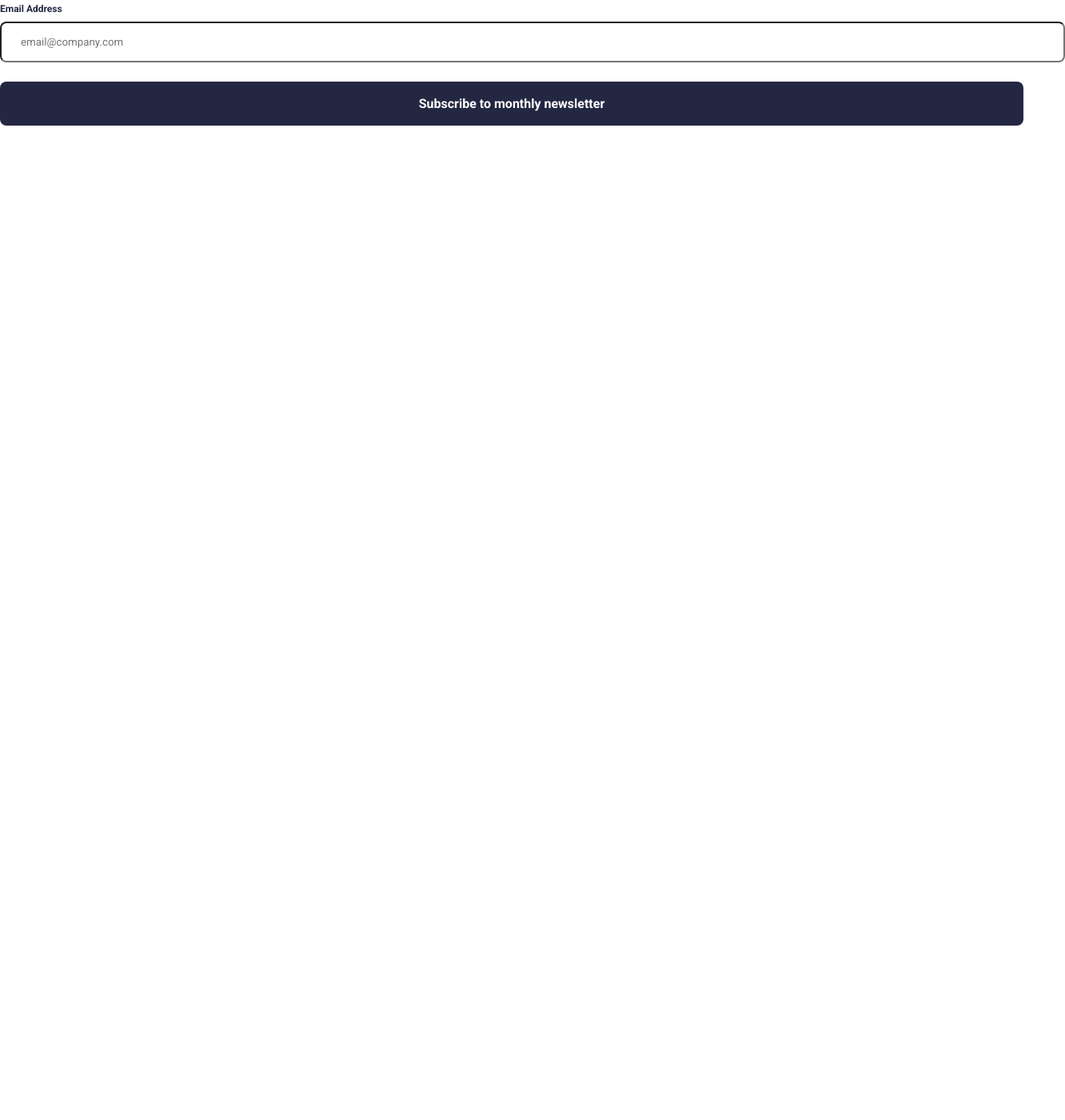
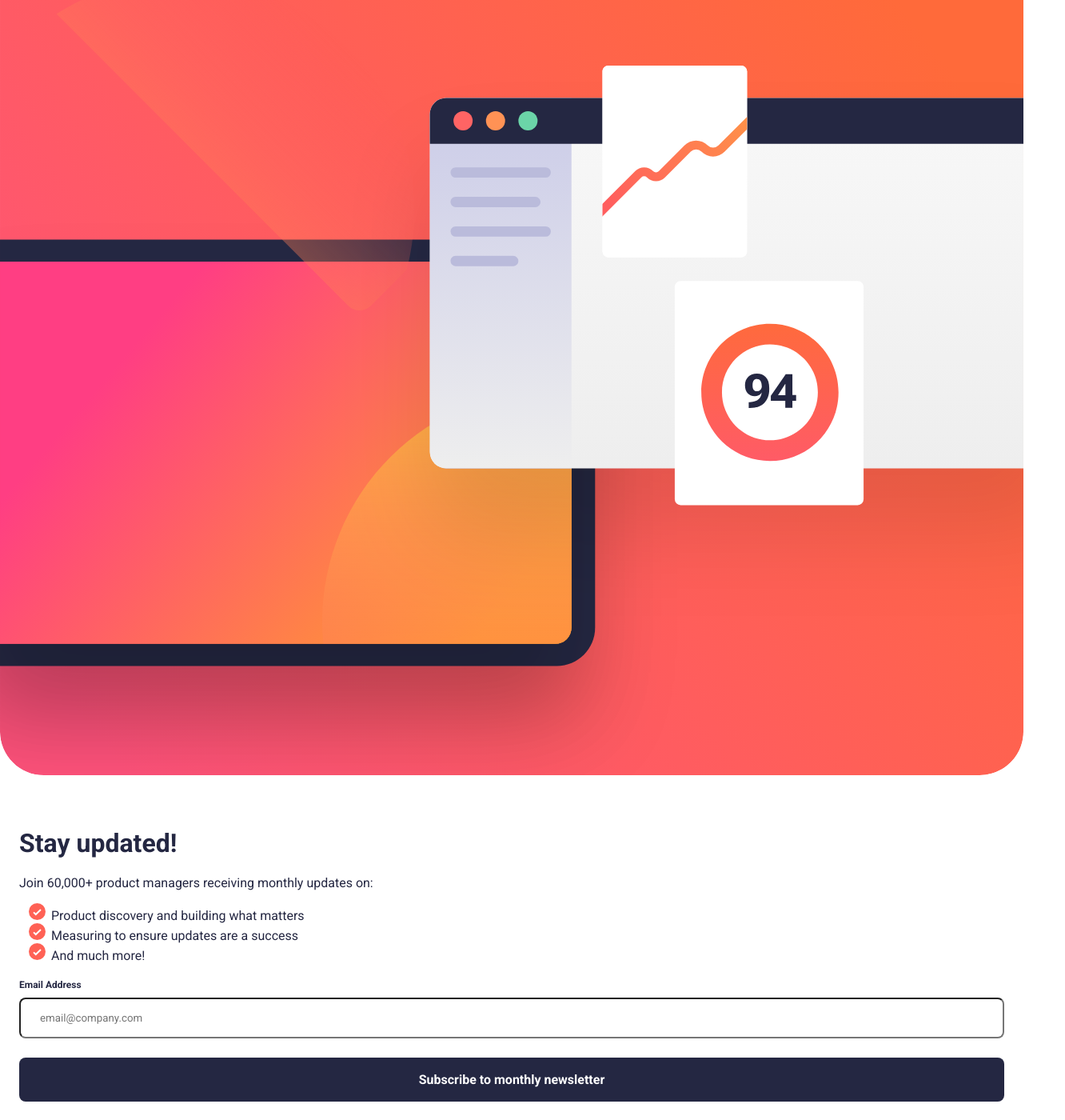
Before and after one commit to whiteriver-dev/newsletter-signup, a React (Create React App) app: page / in a window 1280 px wide. Shown: the top 1400 px of the page at 80% size, 1332 px wide, since content can reach past the window. Before the commit the page ends 800 px from the top, so only its background shows below. Built offline with nearby package versions, Linux system fonts and the light colour scheme.

Commit message:
Added illustration and styling to NewsletterSignupTemplate

```diff
--- a/public/index.html
+++ b/public/index.html
@@ -24,20 +24,10 @@
       work correctly both with client-side routing and a non-root public URL.
       Learn how to configure a non-root public URL by running `npm run build`.
     -->
-    <title>React App</title>
+    <title>Newsletter Signup</title>
   </head>
   <body>
     <noscript>You need to enable JavaScript to run this app.</noscript>
     <div id="root"></div>
-    <!--
-      This HTML file is a template.
-      If you open it directly in the browser, you will see an empty page.
-
-      You can add webfonts, meta tags, or analytics to this file.
-      The build step will place the bundled scripts into the <body> tag.
-
-      To begin the development, run `npm start` or `yarn start`.
-      To create a production bundle, use `npm run build` or `yarn build`.
-    -->
   </body>
 </html>
--- a/src/App.js
+++ b/src/App.js
@@ -1,10 +1,10 @@
-import { EmailSignup } from './components/index.js'
+import { NewsletterSignupTemplate } from './components/index.js'
 
 function App() {
   return (
     <div className="App">
       <header className="App-header">
-        <EmailSignup/>
+        <NewsletterSignupTemplate/>
       </header>
     </div>
   );
--- a/src/components/components/SignupField.scss
+++ b/src/components/components/SignupField.scss
@@ -8,6 +8,7 @@ label {
 
 input {
     width: 100%;
+    box-sizing: border-box;
     padding: 16px 24px;
     margin-top: 8px;
     border-radius: 8px;
--- a/src/components/index.js
+++ b/src/components/index.js
@@ -1,3 +1,4 @@
 export { default as Button } from './primitives/Button';
 export {default as SignupField} from './components/SignupField';
 export {default as EmailSignup} from './modules/EmailSignup'
+export {default as NewsletterSignupTemplate} from './templates/NewsletterSignupTemplate';
--- a/src/components/modules/EmailSignup.scss
+++ b/src/components/modules/EmailSignup.scss
@@ -2,4 +2,5 @@
 
 .email-signup {
     margin-bottom: 24px;
+    width: 100%;
 }
--- a/src/components/templates/NewsletterSignupTemplate.js
+++ b/src/components/templates/NewsletterSignupTemplate.js
@@ -1,11 +1,16 @@
 import React from 'react';
 import { EmailSignup } from '..';
+import Illustration from '../../assets/images/illustration-sign-up-mobile.svg'
+import './NewsletterSignupTemplate.scss'
+
 
 // This is a non-reusable component
 
 function NewsletterSignupTemplate() {
     return (
-        <div>
+        <div class='content-container'>
+            <img src={Illustration} alt='Illustration' />
+            <div class='text-container'>
                 <h1>Stay updated!</h1>
                 <p>Join 60,000+ product managers receiving monthly updates on:</p>
                 <ul>
@@ -15,6 +20,7 @@ function NewsletterSignupTemplate() {
                 </ul>
                 <EmailSignup/>
             </div>
+        </div>
     )
 }
 
--- a/src/components/templates/NewsletterSignupTemplate.scss
+++ b/src/components/templates/NewsletterSignupTemplate.scss
@@ -0,0 +1,19 @@
+@import '../../styles/variables';
+
+img {
+    width: 100%;
+}
+
+ul {
+    list-style-image: url('../../assets/images/icon-list.svg');
+    list-style-type: none;
+}
+
+.content-container {
+    max-width: 100vw;
+}
+
+.text-container {
+    padding: 40px 24px;
+    color: $Dark-navy
+}
--- a/src/index.css
+++ /dev/null
@@ -1,13 +0,0 @@
-body {
-  margin: 0;
-  font-family: -apple-system, BlinkMacSystemFont, 'Segoe UI', 'Roboto', 'Oxygen',
-    'Ubuntu', 'Cantarell', 'Fira Sans', 'Droid Sans', 'Helvetica Neue',
-    sans-serif;
-  -webkit-font-smoothing: antialiased;
-  -moz-osx-font-smoothing: grayscale;
-}
-
-code {
-  font-family: source-code-pro, Menlo, Monaco, Consolas, 'Courier New',
-    monospace;
-}
--- a/src/index.js
+++ b/src/index.js
@@ -1,6 +1,6 @@
 import React from 'react';
 import ReactDOM from 'react-dom/client';
-import './index.css';
+import './index.scss';
 import App from './App';
 import reportWebVitals from './reportWebVitals';
 
--- /dev/null
+++ b/src/index.scss
@@ -0,0 +1,6 @@
+@import 'styles/variables';
+
+html, body {
+  height: 100%;
+  margin: 0;
+}
```
Lines whose indentation alone changed are shown as unchanged.
